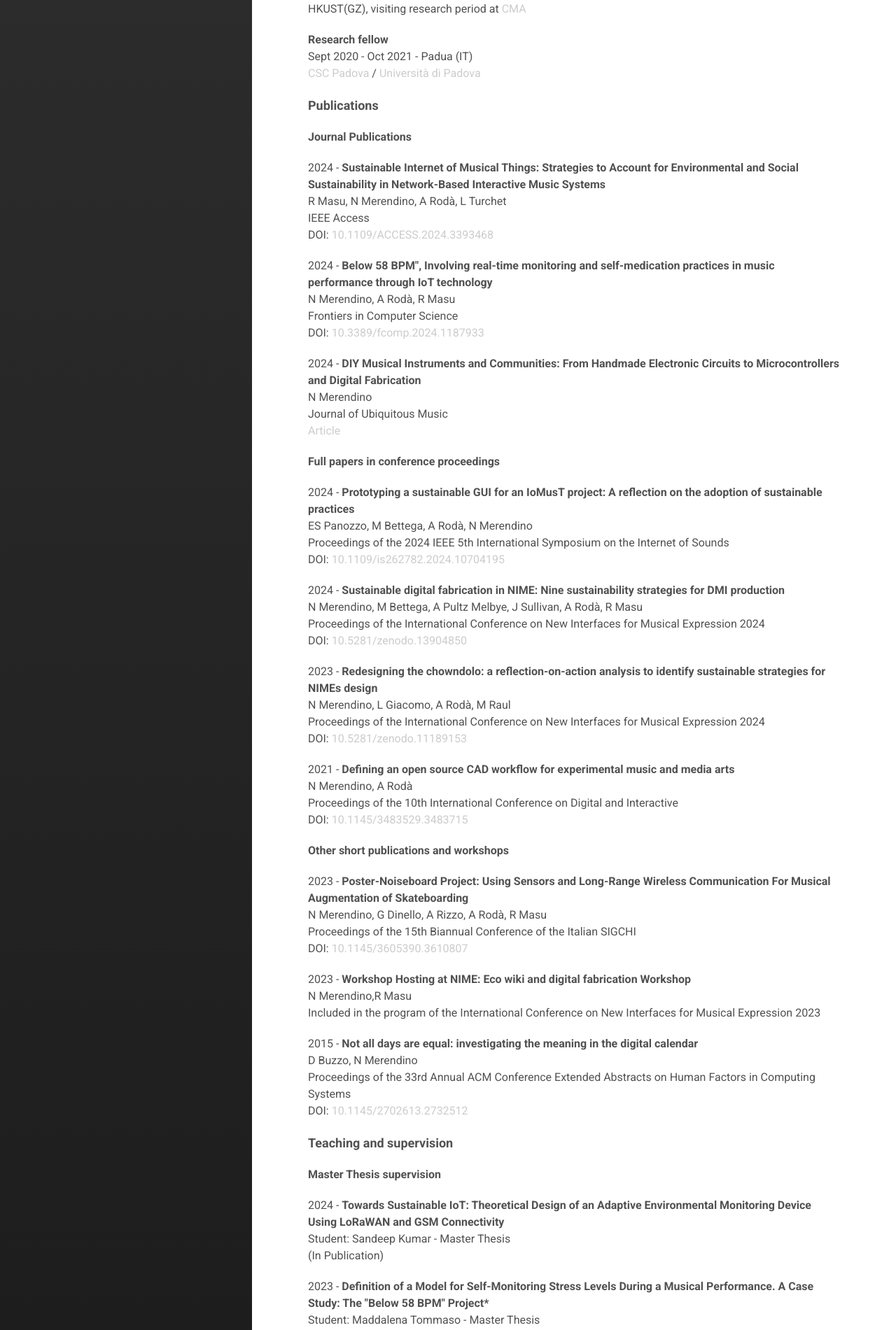
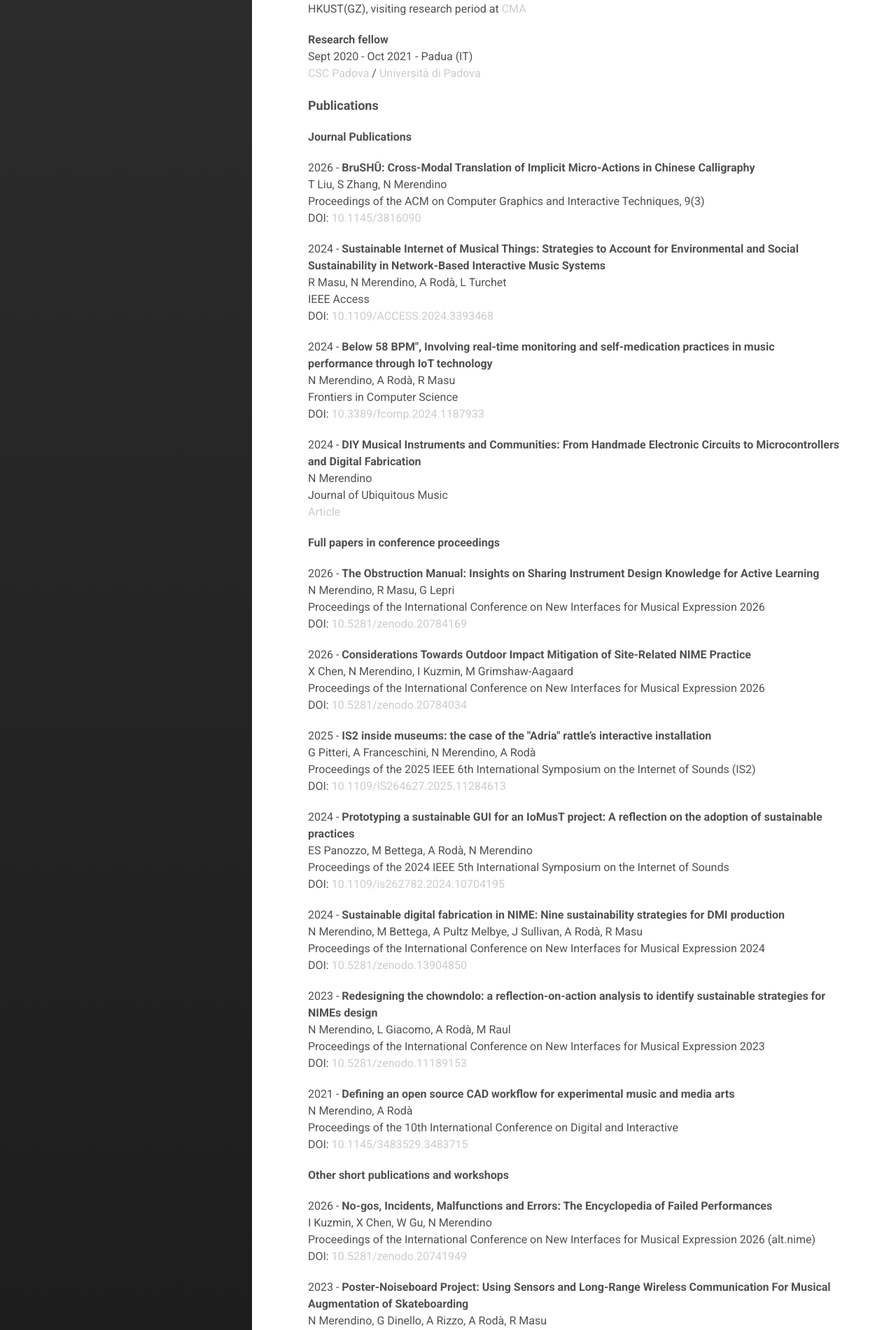
Before and after one commit to chihauccisoilconte/chihauccisoilconte.github.io, a Jekyll site: the page built from 2research.md, in a window 1280 px wide. Shown: the part 834-2735 px from the top of the page at 70% size. Built offline with Jekyll 4.4.1, drawn with Linux system fonts in a browser that asks for light colours; nearby versions of some CDN libraries; some of the changed text lies outside the part shown.

Commit message:
Update research publications from Google Scholar

```diff
--- a/2research.md
+++ b/2research.md
@@ -67,6 +67,13 @@ Sept 2020 - Oct 2021 - Padua (IT)
 
 <p><font size="3.5"> <b>Journal Publications</b> </font> </p>
 
+<p>
+2026 - <b>BruSHŪ: Cross-Modal Translation of Implicit Micro-Actions in Chinese Calligraphy</b><br>
+T Liu, S Zhang, N Merendino <br>
+Proceedings of the ACM on Computer Graphics and Interactive Techniques, 9(3) <br> DOI: <a href="https://doi.org/10.1145/3816090" target="_blank">10.1145/3816090</a>
+</p>
+
+
 
 
 
@@ -94,6 +101,25 @@ Journal of Ubiquitous Music <br> <a href="https://periodicos.ufes.br/j-ubimus" t
 <p><font size="3.5"> <b>Full papers in conference proceedings</b> </font> </p>
 
 <p>
+2026 - <b>The Obstruction Manual: Insights on Sharing Instrument Design Knowledge for Active Learning</b><br>
+N Merendino, R Masu, G Lepri <br>
+Proceedings of the International Conference on New Interfaces for Musical Expression 2026 <br> DOI: <a href="https://doi.org/10.5281/zenodo.20784169" target="_blank">10.5281/zenodo.20784169</a>
+</p>
+
+<p>
+2026 - <b>Considerations Towards Outdoor Impact Mitigation of Site-Related NIME Practice</b><br>
+X Chen, N Merendino, I Kuzmin, M Grimshaw-Aagaard <br>
+Proceedings of the International Conference on New Interfaces for Musical Expression 2026 <br> DOI: <a href="https://doi.org/10.5281/zenodo.20784034" target="_blank">10.5281/zenodo.20784034</a>
+</p>
+
+<p>
+2025 - <b>IS2 inside museums: the case of the &quot;Adria&quot; rattle’s interactive installation</b><br>
+G Pitteri, A Franceschini, N Merendino, A Rodà <br>
+Proceedings of the 2025 IEEE 6th International Symposium on the Internet of Sounds (IS2) <br> DOI: <a href="https://doi.org/10.1109/IS264627.2025.11284613" target="_blank">10.1109/IS264627.2025.11284613</a>
+</p>
+
+
+<p>
 2024 - <b>Prototyping a sustainable GUI for an IoMusT project: A reflection on the adoption of sustainable practices</b><br>
 ES Panozzo, M Bettega, A Rodà, N Merendino <br>
 Proceedings of the 2024 IEEE 5th International Symposium on the Internet of Sounds
@@ -115,7 +141,7 @@ DOI: <a href="https://doi.org/10.5281/zenodo.13904850" target="_blank">10.5281/z
 <p>
 2023 -<b> Redesigning the chowndolo: a reflection-on-action analysis to identify sustainable strategies for NIMEs design</b><br>
 N Merendino, L Giacomo, A Rodà, M Raul <br>
-Proceedings of the International Conference on New Interfaces for Musical Expression 2024 <br> DOI: <a href="https://doi.org/10.5281/zenodo.11189153 " target="_blank">10.5281/zenodo.11189153</a>
+Proceedings of the International Conference on New Interfaces for Musical Expression 2023 <br> DOI: <a href="https://doi.org/10.5281/zenodo.11189153" target="_blank">10.5281/zenodo.11189153</a>
 </p>
 
 <p>
@@ -125,6 +151,13 @@ Proceedings of the 10th International Conference on Digital and Interactive <br>
 </p>
 
 <p><font size="3.5"> <b>Other short publications and workshops </b> </font> </p>
+
+<p>
+2026 - <b>No-gos, Incidents, Malfunctions and Errors: The Encyclopedia of Failed Performances</b><br>
+I Kuzmin, X Chen, W Gu, N Merendino <br>
+Proceedings of the International Conference on New Interfaces for Musical Expression 2026 (alt.nime) <br> DOI: <a href="https://doi.org/10.5281/zenodo.20741949" target="_blank">10.5281/zenodo.20741949</a>
+</p>
+
 
 <p>
 2023 -<b> Poster-Noiseboard Project: Using Sensors and Long-Range Wireless Communication For Musical Augmentation of Skateboarding</b><br>
@@ -146,6 +179,14 @@ Proceedings of the 33rd Annual ACM Conference Extended Abstracts on Human Factor
 </p>
 
 
+
+<p><font size="3.5"> <b>Doctoral thesis</b> </font> </p>
+
+<p>
+2025 - <b>Toward Sustainable Practices in Networked Musical Devices: Theoretical and Practical Insights</b><br>
+N Merendino <br>
+Ph.D. thesis, Università degli Studi di Padova <br> <a href="https://tesidottorato.depositolegale.it/handle/20.500.14242/210021" target="_blank">Thesis</a>
+</p>
 
 <p><font size="4"> <b>Teaching and supervision </b> </font> </p>
 
```
Also changed, not shown: _WORK_LOG.md (+14 -0 lines).
